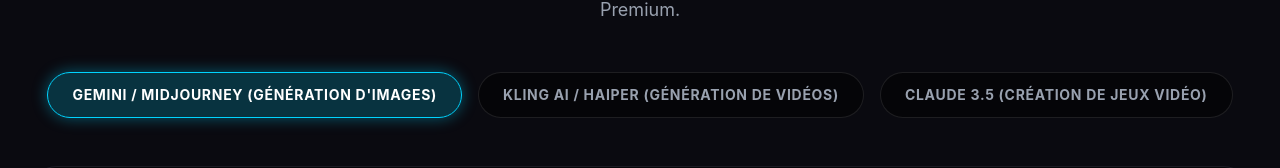
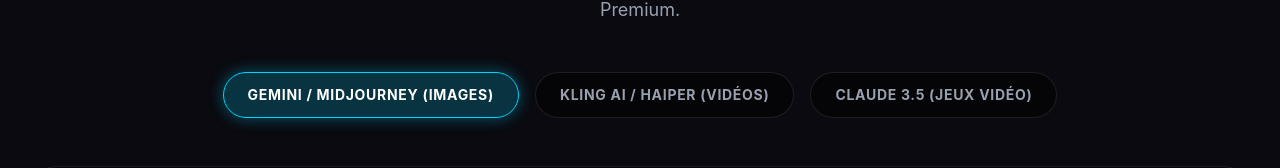
Before and after one commit to rahmaneking-sudo/classIA, a React (Vite) app: page /cours in a window 1280 px wide. Shown: the part 192-360 px from the top of the page. Built offline with nearby package versions, Linux system fonts and the light colour scheme; no server answers.

Commit message:
fix: make premium prompt button highly visible and add video support for bad prompts

```diff
--- a/src/components/Courses.jsx
+++ b/src/components/Courses.jsx
@@ -1,33 +1,34 @@
 import React, { useState, useEffect } from 'react';
 import { Bot, User, Play, Sparkles, AlertCircle, CheckCircle2 } from 'lucide-react';
 
-// Données des cours interactifs
 const courseData = {
   gemini: {
-    title: "Gemini / Midjourney (Génération d'Images)",
+    title: "Gemini / Midjourney (Images)",
     badPrompt: "dessine moi une ville futuriste avec des voitures volantes",
-    badResultImage: "https://images.unsplash.com/photo-1518770660439-4636190af475?q=80&w=1000&auto=format&fit=crop", // Image un peu basique/floue
+    badResultImage: "https://images.unsplash.com/photo-1518770660439-4636190af475?q=80&w=1000&auto=format&fit=crop",
     goodPrompt: "Cinematic wide angle shot of a cyberpunk metropolis at night, rain pouring down, flying cars leaving neon light trails, photorealistic, 8k resolution, Unreal Engine 5 render, highly detailed, dramatic lighting --ar 16:9",
-    goodResultImage: "https://images.unsplash.com/photo-1605806616949-1e87b487cb2a?q=80&w=1000&auto=format&fit=crop", // Image cyberpunk incroyable
+    goodResultImage: "https://images.unsplash.com/photo-1605806616949-1e87b487cb2a?q=80&w=1000&auto=format&fit=crop",
     goodResultVideo: null,
     explanation: "Un mauvais prompt donne un résultat basique. Un bon prompt précise le style (Cinematic), la météo (rain), la résolution (8k), et le moteur de rendu (Unreal Engine 5)."
   },
   kling: {
-    title: "Kling AI / Haiper (Génération de Vidéos)",
+    title: "Kling AI / Haiper (Vidéos)",
     badPrompt: "un aigle qui vole dans le ciel",
-    badResultImage: "https://images.unsplash.com/photo-1551085254-e96b210db58a?q=80&w=1000&auto=format&fit=crop", // Image statique basique
+    badResultImage: null,
+    badResultVideo: "https://cdn.pixabay.com/video/2015/11/02/1172-143977507_tiny.mp4", // Oiseau basique
     goodPrompt: "FPV Drone tracking shot, extremely fast motion. A majestic golden eagle swooping down through a misty mountain canyon, slow motion at the end, cinematic lighting, 4k, 60fps.",
     goodResultImage: null,
-    goodResultVideo: "https://cdn.pixabay.com/video/2021/08/04/83864-584742610_tiny.mp4", // Unplash/Pixabay drone video as example
-    explanation: "Pour la vidéo IA (Kling, Haiper), le secret est de définir LE MOUVEMENT DE LA CAMÉRA (FPV Drone, tracking shot) et LA VITESSE (slow motion)."
+    goodResultVideo: "https://cdn.pixabay.com/video/2021/08/04/83864-584742610_tiny.mp4", // Drone spectaculaire
+    explanation: "Pour la vidéo IA (Kling, Haiper, Luma), le secret absolu est de définir LE MOUVEMENT DE LA CAMÉRA (FPV Drone, tracking shot) et LA VITESSE (slow motion)."
   },
   claude: {
-    title: "Claude 3.5 (Création de Jeux Vidéo)",
+    title: "Claude 3.5 (Jeux Vidéo)",
     badPrompt: "code moi le jeu flappy bird en html stp",
-    badResultImage: "https://images.unsplash.com/photo-1555099962-4199c345e5dd?q=80&w=1000&auto=format&fit=crop", // Code erreur ou console moche
+    badResultImage: "https://images.unsplash.com/photo-1555099962-4199c345e5dd?q=80&w=1000&auto=format&fit=crop",
     goodPrompt: "Agis comme un développeur senior. Crée un jeu HTML5 Canvas complet (Flappy Bird clone). Ajoute de la gravité fluide, une détection de collision pixel-perfect, un écran de score, et un design Neon Cyberpunk. Utilise un seul fichier avec le CSS et JS intégrés.",
-    goodResultImage: "https://images.unsplash.com/photo-1550745165-9bc0b252726f?q=80&w=1000&auto=format&fit=crop", // Image de jeu retro
-    explanation: "Avec Claude Artifacts, il faut préciser 'HTML5 Canvas', 'physique fluide' et le style visuel voulu pour obtenir un vrai jeu jouable."
+    goodResultImage: null,
+    goodResultVideo: "https://cdn.pixabay.com/video/2022/10/24/136202-764506307_tiny.mp4", // Vidéo de code/jeu animé
+    explanation: "Avec Claude Artifacts, il faut préciser 'HTML5 Canvas', 'physique fluide' et le style visuel voulu pour obtenir un vrai jeu jouable généré en 5 secondes."
   }
 };
 
@@ -135,7 +136,11 @@
                   <span className="text-gray-600 animate-pulse font-mono">En attente du prompt...</span>
                 ) : (
                   <>
-                    <img src={currentCourse.badResultImage} alt="Bad Result" className="w-full h-full object-cover opacity-60" />
+                    {currentCourse.badResultVideo ? (
+                      <video src={currentCourse.badResultVideo} autoPlay loop muted playsInline className="w-full h-full object-cover opacity-60" />
+                    ) : (
+                      <img src={currentCourse.badResultImage} alt="Bad Result" className="w-full h-full object-cover opacity-60" />
+                    )}
                     <div className="absolute inset-0 flex items-center justify-center">
                       <span className="bg-red-500/80 text-white px-4 py-1 rounded-full text-sm font-bold uppercase backdrop-blur-md">Résultat Médiocre</span>
                     </div>
@@ -152,8 +157,8 @@
 
               <div className="bg-[var(--color-neon-blue)]/5 p-4 rounded-xl border border-[var(--color-neon-blue)]/30 h-32 mb-6 font-mono text-sm text-[var(--color-neon-blue)]">
                 {step >= 2 && step < 3 && (
-                  <button onClick={() => setStep(3)} className="w-full h-full flex items-center justify-center text-[var(--color-neon-blue)] font-bold uppercase tracking-widest hover:bg-[var(--color-neon-blue)]/10 rounded-lg transition-colors">
-                    <Play className="w-5 h-5 mr-2" /> Injecter le Prompt Premium
+                  <button onClick={() => setStep(3)} className="w-full h-full flex items-center justify-center bg-[var(--color-neon-blue)] text-black font-black uppercase tracking-widest hover:bg-white rounded-lg transition-all duration-300 shadow-[0_0_30px_rgba(0,212,255,0.6)] animate-pulse text-lg md:text-xl">
+                    <Play className="w-8 h-8 mr-3" fill="currentColor" /> INJECTER LE PROMPT PREMIUM
                   </button>
                 )}
                 {step >= 3 && (
```
